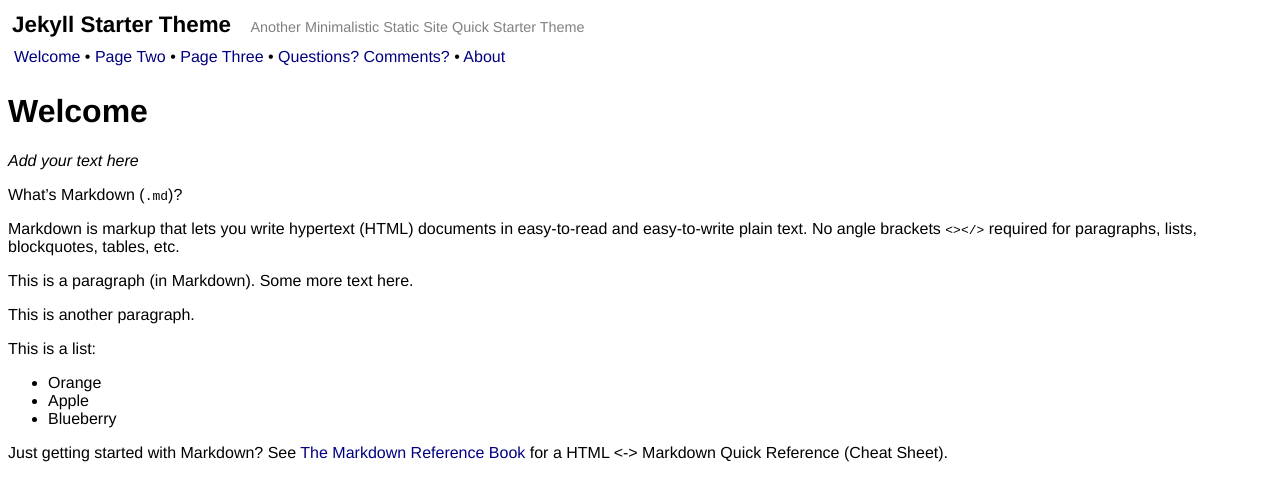
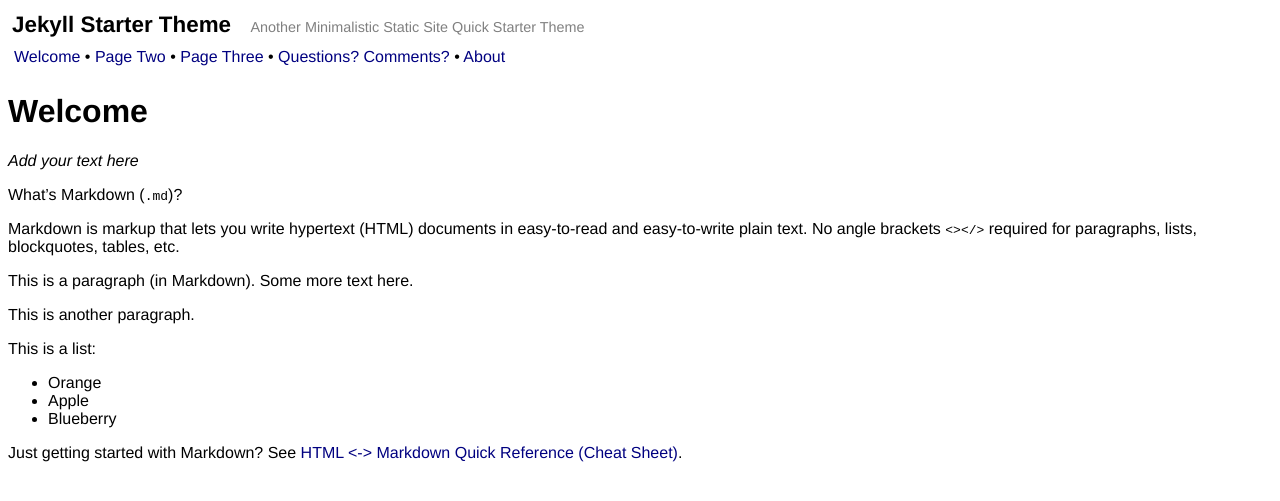
Before and after one commit to henrythemes/jekyll-starter-theme, a Jekyll site: the page built from index.md, in a window 1280 px wide. Shown: the top 501 px of the page. Built offline with Jekyll 4.4.1, drawn with Linux system fonts in a browser that asks for light colours.

Commit message:
Update index.md

```diff
--- a/index.md
+++ b/index.md
@@ -31,8 +31,7 @@ This is a list:
 
 
 Just getting started with Markdown?
-See [The Markdown Reference Book][writekit] for a
-HTML <-> Markdown Quick Reference (Cheat Sheet).
+See [HTML <-> Markdown Quick Reference (Cheat Sheet)][quickref].
 
 
-[writekit]: http://writekit.github.io
+[quickref]: https://github.com/mundimark/quickrefs/blob/master/HTML.md
```
